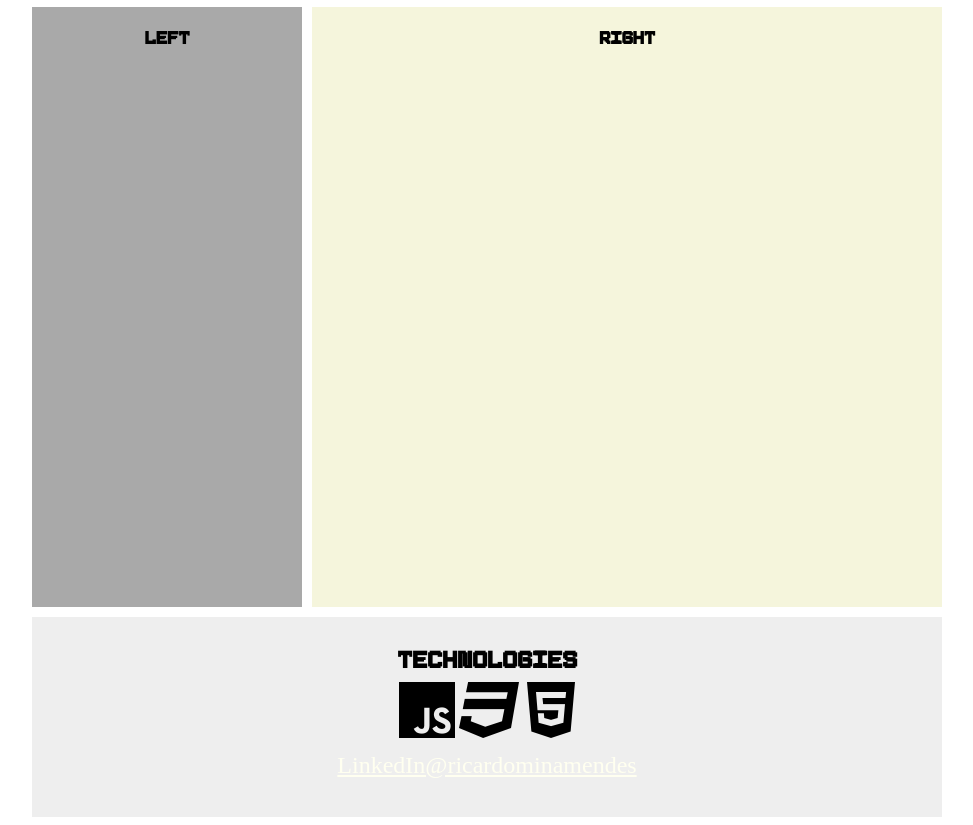
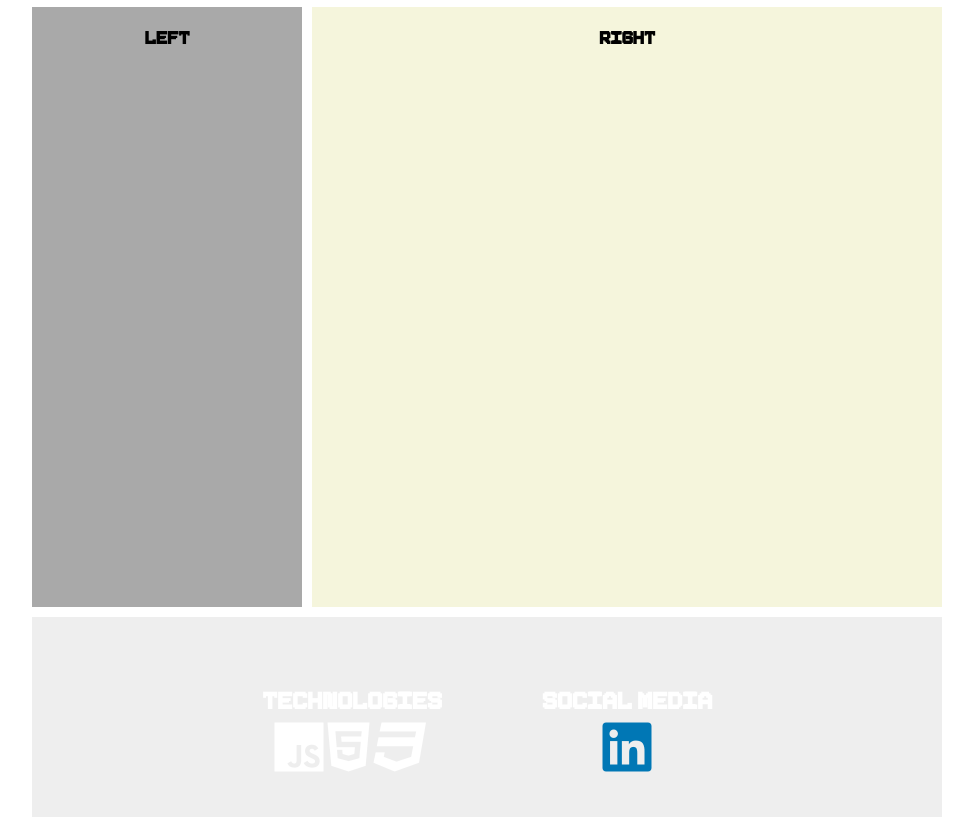
Before and after one commit to rikkarth/rikkarth_workshop, a plain HTML site: page dev_index.html in a window 1280 px wide. Shown: the part 181-1006 px from the top of the page, without its empty margins (158-1131 px from the left). Drawn offline with Linux system fonts and the light colour scheme.

Commit message:
footer update

```diff
--- a/dev_index.html
+++ b/dev_index.html
@@ -13,7 +13,7 @@
   </head>
   <body>
     <video autoplay muted loop id="wallpapervideo">
-      <source src="./src/content/nebula.mp4" type="video/mp4">
+      <source src="./src/content/nebula.mp4" type="video/mp4" />
     </video>
     <!-- Main Container -->
     <main>
@@ -21,7 +21,7 @@
         <header>
           <h1>Header</h1>
         </header>
-      <nav class="wasd">
+        <nav class="nav">
           <h1>Nav</h1>
         </nav>
         <section class="left">
@@ -33,19 +33,19 @@
         <footer>
           <div class="tech">
             <h2>Technologies</h2>
-          <i id="logo_1" class="fa-brands fa-js"></i>
-          <i id="logo_2" class="fa-brands fa-css3"></i>
-          <i id="logo_3" class="fa-brands fa-html5"></i>
-
+            <i class="logo-1 fa-brands fa-js"></i>
+            <i class="logo-2 fa-brands fa-html5"></i>
+            <i class="logo-3 fa-brands fa-css3"></i>
           </div>
-        <div class="linkedin">
+          <div class="social-media">
+            <h2>Social Media</h2>
             <a
-          id="linkedin"
+              class="linkedin"
               href="https://www.linkedin.com/in/ricardominamendes/"
               title="Visit me on LinkedIn"
-          >LinkedIn@ricardominamendes</a
-        ></div>
-
+              ><i class="fa-brands fa-linkedin"></i></a
+            >
+          </div>
         </footer>
       </div>
     </main>
--- a/src/dev_index_styles.css
+++ b/src/dev_index_styles.css
@@ -4,11 +4,9 @@
 }
 
 body {
-
 }
 
 main {
-
 }
 
 .container {
@@ -24,7 +22,6 @@ main {
     "footer footer";
   grid-template-columns: 30% 70%;
   grid-template-rows: 110px 50px 600px 200px;
-
 }
 
 h1,
@@ -53,10 +50,10 @@ nav {
   grid-area: right;
 }
 
-
-header, nav, section, footer {
-
-
+header,
+nav,
+section,
+footer {
 }
 
 #wallpapervideo {
@@ -68,48 +65,50 @@ header, nav, section, footer {
 footer {
   background-color: rgba(128, 128, 128, 0.137);
   grid-area: footer;
-  text-align: center;
+  display: flex;
+  justify-content: center;
+  align-items: center;
+  gap: 100px;
+  color: #fff
 }
 
-footer > div > h2 {
-  vertical-align: auto;
+footer h2 {
   margin-bottom: 0;
   font-size: 200%;
 }
+
 .tech {
   text-align: center;
 }
 
-#logo_1 {
-  font-size: 400%;
+.logo-1,
+.logo-2,
+.logo-3 {
+  font-size: 56px;
+}
+/* Footer */
+.social-media {
+  text-align: center;
 }
 
-#logo_2 {
-  font-size: 400%;
+a.linkedin {
+  color: #0077b5;
+  cursor: pointer;
+
 }
 
-#logo_3 {
-  font-size: 400%;
-}
-/* Footer */
-.linkedin {
-  padding: 10px;
+.fa-linkedin {
+  font-size: 56px;
+
 }
 
-a#linkedin {
+.linkedin:hover {
+  transition: color ease 0.3s;
   color: ivory;
-  cursor: pointer;
-  font-size: 150%;
-}
-
-#linkedin:hover {
-  transition: 0.5s;
-  color: rgb(4, 0, 255);
   text-decoration: none;
 }
 
-#linkedin:active {
-  color: ivory;
-
+.linkedin:active {
+  color: #0077b5;;
 }
 /* ========================================= */
```
Lines whose indentation alone changed are shown as unchanged.
